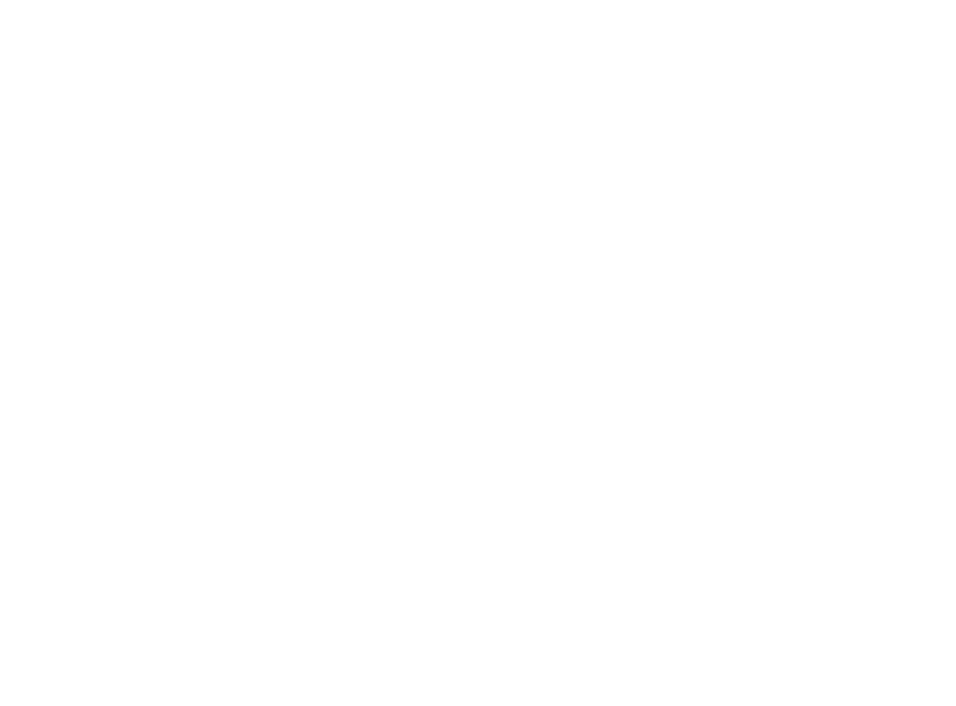
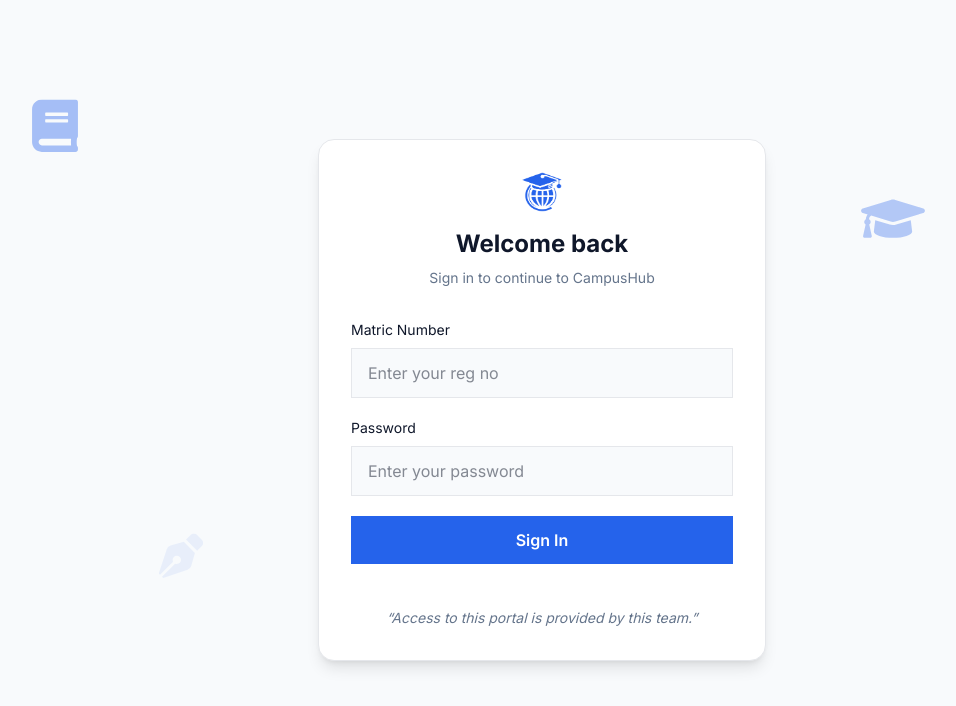
Before and after one commit to Rawweb/school_management_app-frontend, a React (Vite) app: page /login in a window 1280 px wide. Before the commit this address had no page. Shown: the top 706 px of the page, without its empty margins (98-1054 px from the left). Built offline with nearby package versions, Linux system fonts and the light colour scheme.

Commit message:
added the auth layout and login

```diff
--- a/src/App.jsx
+++ b/src/App.jsx
@@ -2,11 +2,24 @@
 import { useTheme } from './hooks/useTheme';
 import Home from './pages/Home';
 import UserLayout from './layouts/UserLayout';
+import Login from './pages/Login';
+import { Toaster } from 'sonner';
+
 
 const App = () => {
   useTheme();
   return (
     <Router>
+      <Toaster
+        position="top-right"
+        expand
+        richColors
+        toastOptions={{
+          style: {
+            fontSize: '14px',
+          },
+        }}
+      />
       <Routes>
         {/* PUBLIC */}
         <Route element={<UserLayout />}>
@@ -14,6 +27,7 @@
         </Route>
 
         {/* AUTH */}
+        <Route path="/login" element={<Login />} />
 
         {/* USER DASHBOARD - PROTECTED */}
       </Routes>
--- /dev/null
+++ b/src/layouts/AuthLayout.jsx
@@ -0,0 +1,83 @@
+import { motion } from 'framer-motion';
+import {
+  FaBook,
+  FaGraduationCap,
+  FaPenNib,
+  FaChartLine,
+} from 'react-icons/fa';
+
+const floatingIcons = [
+  FaBook,
+  FaGraduationCap,
+  FaPenNib,
+  FaChartLine,
+];
+
+const FloatingIcon = ({ Icon, top, left, delay, size }) => {
+  return (
+    <motion.div
+      className="absolute text-primary/50 pointer-events-none"
+      style={{ top, left }}
+      initial={{ opacity: 0, y: 20 }}
+      animate={{
+        opacity: [0, 0.8, 0],
+        y: [20, -20, 20],
+        scale: [0.95, 1.05, 0.95],
+      }}
+      transition={{
+        duration: 10,
+        delay,
+        repeat: Infinity,
+        ease: 'easeInOut',
+      }}
+    >
+      <Icon size={size} />
+    </motion.div>
+  );
+};
+
+const AuthLayout = ({ children }) => {
+  return (
+    <div className="relative min-h-screen overflow-hidden bg-bg flex items-center justify-center px-4 text-text">
+      {/* ===== Floating background icons ===== */}
+      <FloatingIcon
+        Icon={FaBook}
+        top="15%"
+        left="10%"
+        delay={0}
+        size={50}
+      />
+
+      <FloatingIcon
+        Icon={FaGraduationCap}
+        top="25%"
+        left="75%"
+        delay={2}
+        size={62}
+      />
+
+      <FloatingIcon
+        Icon={FaPenNib}
+        top="65%"
+        left="20%"
+        delay={4}
+        size={46}
+      />
+
+      <FloatingIcon
+        Icon={FaChartLine}
+        top="70%"
+        left="80%"
+        delay={6}
+        size={60}
+      />
+
+      {/* ===== Content (Login Card) ===== */}
+      <div className="relative z-10 w-full flex justify-center">
+        {children}
+      </div>
+    </div>
+  );
+};
+
+export default AuthLayout;
--- /dev/null
+++ b/src/pages/Login.jsx
@@ -0,0 +1,111 @@
+import { useState } from 'react';
+import logo from '../assets/logo.png';
+import AuthLayout from '../layouts/AuthLayout';
+import { toast } from 'sonner';
+import { Link } from 'react-router-dom';
+
+const Login = () => {
+  const [matricNumber, setMatricNumber] = useState('');
+  const [password, setPassword] = useState('');
+
+  const handleSubmit = e => {
+    e.preventDefault(); // stop page reload
+
+    // validate input
+    if (!matricNumber || !password) {
+      toast.error('All fields are required');
+      return; // stop execution
+    }
+
+    // show loading toast
+    toast.loading('Signing you in...', {
+      id: 'login',
+    });
+
+    // stmualte auth request
+    setTimeout(() => {
+      // ❌ Fake invalid credentials check
+      const isValid =
+        matricNumber === 'CSC123456' && password === 'password123';
+
+      if (!isValid) {
+        toast.error('Invalid credentials', {
+          id: 'login',
+        });
+        return;
+      }
+
+      // success toast
+      toast.success('Login successful', {
+        id: 'login',
+      });
+
+      // navigate('/dashboard');
+    }, 1500);
+  };
+
+  return (
+    <AuthLayout>
+      <div className="w-full max-w-md bg-surface border border-border rounded-2xl shadow-lg p-8">
+        {/* header */}
+        <div className="text-center mb-8">
+          <Link to="/">
+            <img
+              src={logo}
+              alt="CampusHub Logo"
+              className="h-10 w-10 mx-auto mb-4"
+            />
+          </Link>
+
+          <h1 className="text-2xl font-bold mb-2">Welcome back</h1>
+          <p className="text-text-muted text-sm">
+            Sign in to continue to CampusHub
+          </p>
+        </div>
+
+        {/* form*/}
+        <form className="space-y-5" onSubmit={handleSubmit}>
+          {/* Matric Number */}
+          <div>
+            <label className="block text-sm mb-2">Matric Number</label>
+            <input
+              type="text"
+              placeholder="Enter your reg no"
+              value={matricNumber}
+              onChange={e => setMatricNumber(e.target.value)}
+              className="w-full px-4 py-3 bg-bg border border-border focus:outline-none focus:ring-2 focus:ring-primary/40"
+            />
+          </div>
+
+          {/* Password */}
+          <div>
+            <label className="block text-sm mb-2">Password</label>
+            <input
+              type="password"
+              placeholder="Enter your password"
+              value={password}
+              onChange={e => setPassword(e.target.value)}
+              className="w-full px-4 py-3 bg-bg border border-border focus:outline-none focus:ring-2 focus:ring-primary/40"
+            />
+          </div>
+
+          {/* Submit Button */}
+          <button
+            type="submit"
+            className="w-full bg-primary text-white py-3 font-semibold hover:bg-primary-hover
+              transition-colors"
+          >
+            Sign In
+          </button>
+
+          {/* Quote / Notice */}
+          <p className="text-center text-xs md:text-sm text-text-muted mt-6 italic">
+            “Access to this portal is provided by this team.”
+          </p>
+        </form>
+      </div>
+    </AuthLayout>
+  );
+};
+
+export default Login;
```
